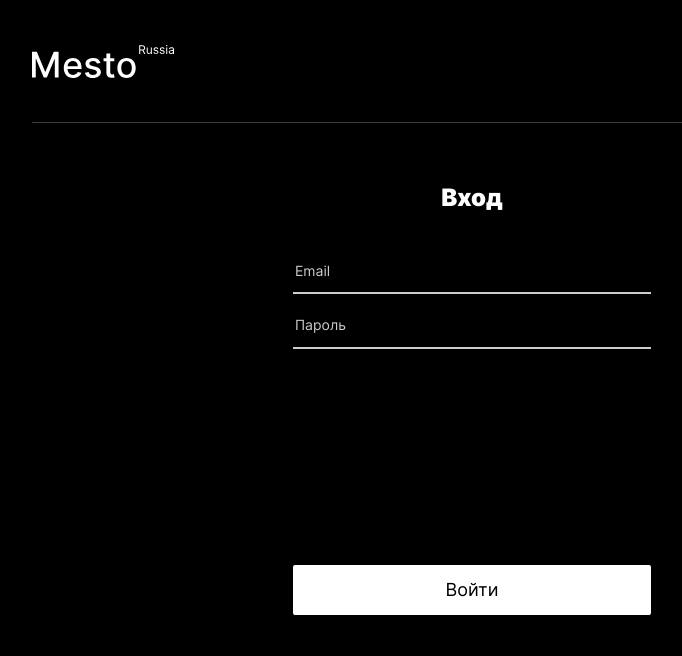
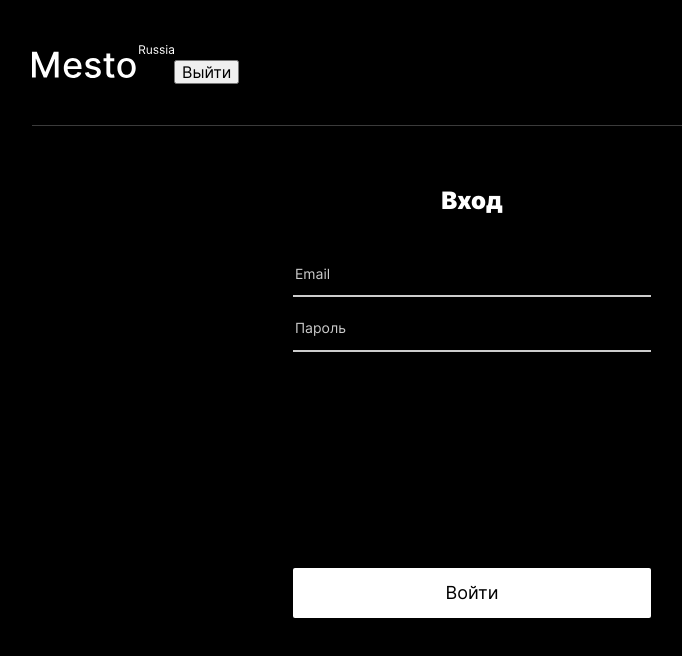
Before and after one commit to Karmyshkov/react-mesto-auth, a React (Create React App) app: page /sign-in in a window 1280 px wide. Shown: the top 656 px of the page, without its empty margins (168-850 px from the left). Built offline with nearby package versions, Linux system fonts and the light colour scheme; no server answers.

Commit message:
feat: add logout function

```diff
--- a/src/components/App.js
+++ b/src/components/App.js
@@ -138,6 +138,13 @@ const App = () => {
     }
   };
 
+  const handleLogout = () => {
+    if (localStorage.getItem("jwt")) {
+      localStorage.removeItem("jwt");
+      history.push("/sign-in");
+    }
+  };
+
   useEffect(() => {
     Promise.all([api.getUserInfo(), api.getInitialCards()])
       .then(([user, cards]) => {
@@ -155,7 +162,7 @@ const App = () => {
     <div className="body">
       <CurrentUserContext.Provider value={currentUser}>
         <div className="page">
-          <Header />
+          <Header onLogout={handleLogout} />
           <Switch>
             <ProtectedRoute
               exact
--- a/src/components/Header.js
+++ b/src/components/Header.js
@@ -1,7 +1,7 @@
 import React from "react";
 import logo from "../images/logo.svg";
 
-const Header = () => {
+const Header = ({ onLogout }) => {
   return (
     <header className="header page__header">
       <a href="/">
@@ -11,6 +11,9 @@ const Header = () => {
           alt="Логотип веб-сайта Место"
         />
       </a>
+      <button onClick={onLogout} type="button">
+        Выйти
+      </button>
     </header>
   );
 };
```
